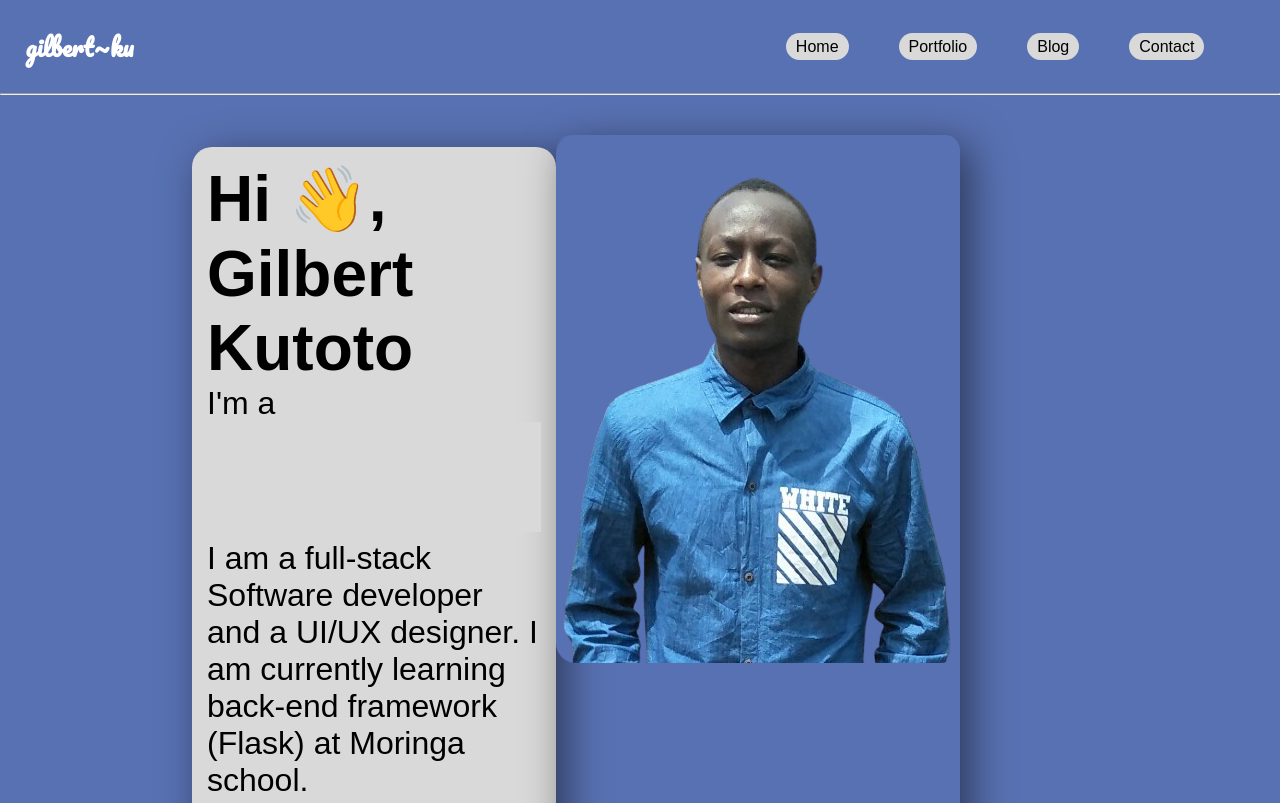
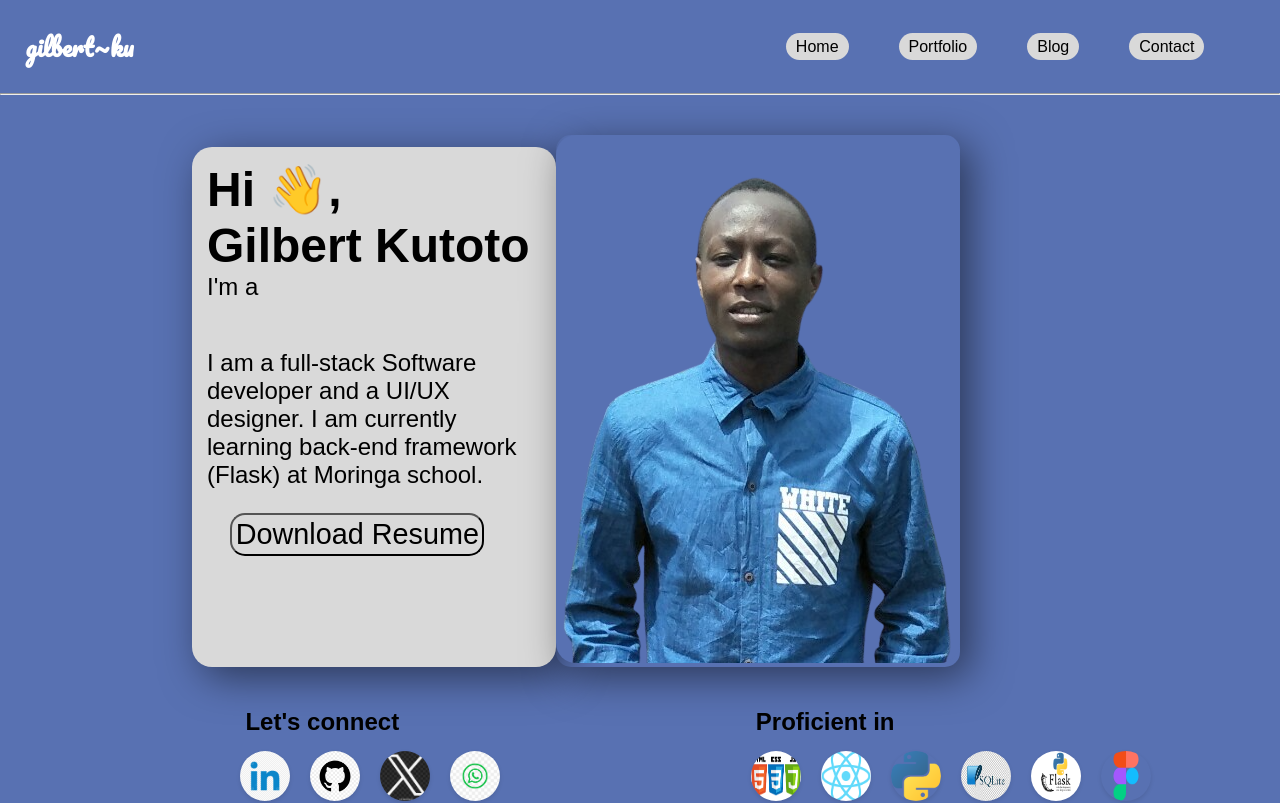
Before and after one commit to gilbert-ku/portfolio-gk, a React (Vite) app: page / in a window 1280 px wide. Shown: the top 803 px of the page. Built offline with nearby package versions, Linux system fonts and the light colour scheme; a web font is replaced by a local one.

Commit message:
50% done

```diff
--- a/src/App.css
+++ b/src/App.css
@@ -66,7 +66,7 @@ body {
     background-color: #D9D9D9;
     padding: 15px;
     margin-top: 1.5vh;
-    font-size: 200%;
+    font-size: 150%;
     border-radius: 20px;
     box-shadow: 10px 10px 40px rgba(0, 0, 0, 0.5);
 
```
